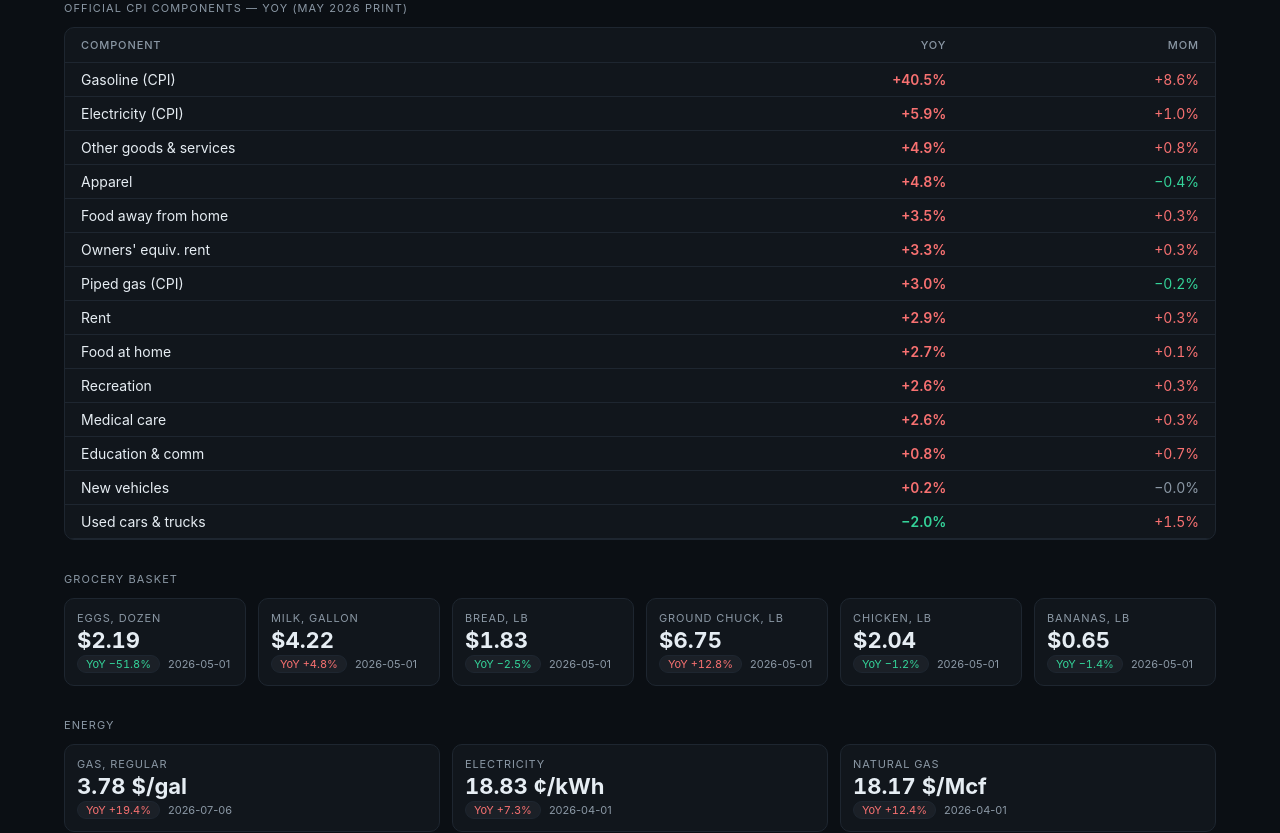
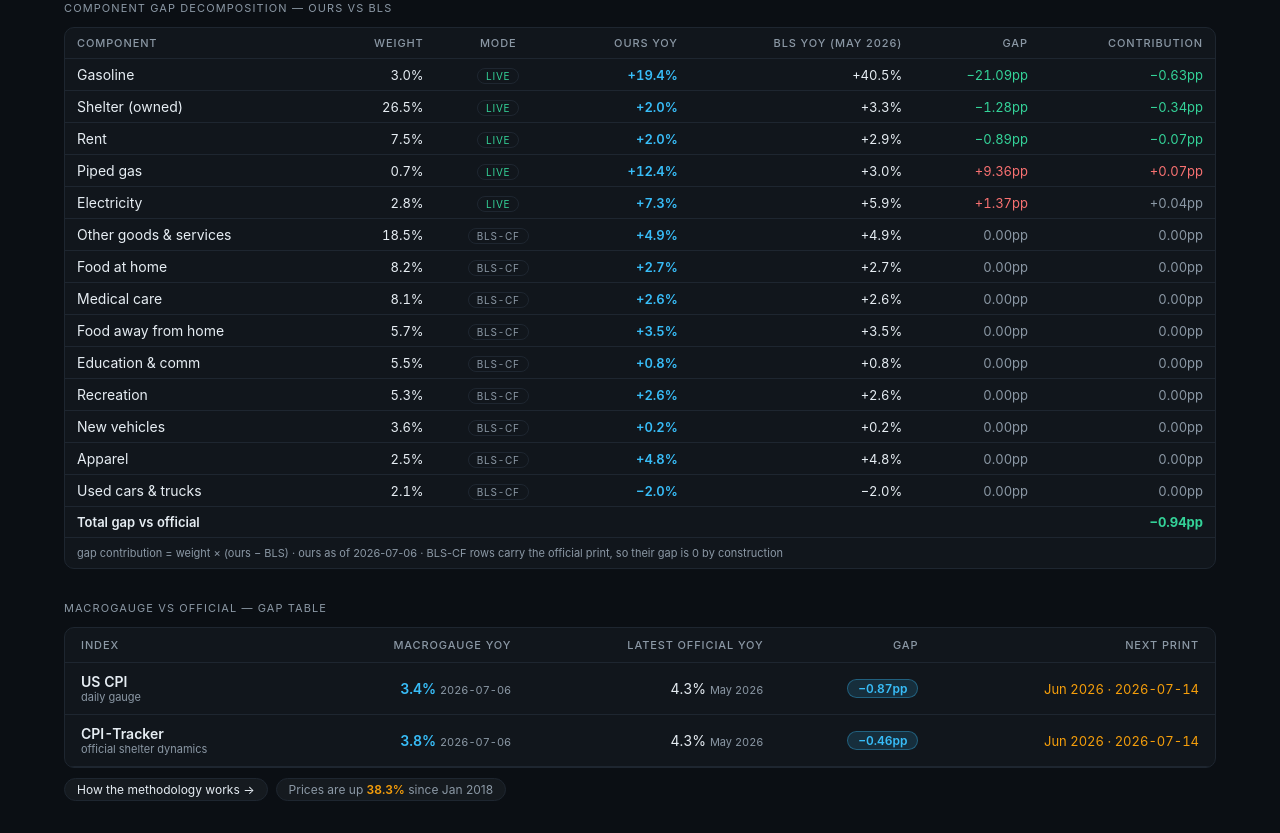
Before and after one commit to ewyluda/macrogauge, a Next.js app in the folder site/: page / in a window 1280 px wide. Shown: the part 840-1673 px from the top of the page. Built offline with nearby package versions, Linux system fonts and the light colour scheme.

Commit message:
feat: gap tables — variant cuts w/ next-print + component decomposition

```diff
--- a/site/src/app/page.tsx
+++ b/site/src/app/page.tsx
@@ -4,11 +4,14 @@ import qa from "../../public/data/qa.json";
 import status from "../../public/data/sources_status.json";
 import gaugeDaily from "../../public/data/gauge_daily.json";
 import compare from "../../public/data/compare.json";
+import gaptable from "../../public/data/gaptable.json";
 import { KpiCard } from "@/components/KpiCard";
 import { DeltaChip } from "@/components/DeltaChip";
 import { StatusPill } from "@/components/StatusPill";
 import { Section } from "@/components/Section";
 import { HeroChart } from "@/components/HeroChart";
+import { GapTable } from "@/components/GapTable";
+import { GapDecomposition } from "@/components/GapDecomposition";
 import { fmtMonth, fmtPct, fmtSigned, fmtMoney, yoyColor } from "@/lib/format";
 
 const GROUP_TITLES: Record<string, string> = {
@@ -168,6 +171,44 @@ export default function Home() {
         </div>
       </Section>
 
+      <Section title="Component gap decomposition — ours vs BLS">
+        <GapDecomposition
+          rows={gaptable.rows}
+          asOf={gaptable.as_of}
+          officialMonth={gaptable.official_month}
+          totalGapPp={gaptable.total_gap_pp}
+        />
+      </Section>
+
+      <Section title="Macrogauge vs official — gap table">
+        <GapTable
+          rows={[
+            {
+              index: "US CPI",
+              sub: "daily gauge",
+              oursYoy: pulse.gauge.yoy_pct,
+              oursAsOf: pulse.gauge.as_of,
+              officialYoy: pulse.official.yoy_pct,
+              officialMonth: pulse.official.month,
+            },
+            {
+              index: "CPI-Tracker",
+              sub: "official shelter dynamics",
+              oursYoy: pulse.tracker.yoy_pct,
+              oursAsOf: pulse.tracker.as_of,
+              officialYoy: pulse.official.yoy_pct,
+              officialMonth: pulse.official.month,
+            },
+          ]}
+          nextPrint={pulse.next_print}
+          cumulativePct={
+            gaugeDaily.variants.gauge.index[
+              gaugeDaily.variants.gauge.index.length - 1
+            ] - 100
+          }
+        />
+      </Section>
+
       <Section title={`Official CPI components — YoY (${fmtMonth(cpi.month)} print)`}>
         <div
           style={{
--- /dev/null
+++ b/site/src/components/GapDecomposition.tsx
@@ -0,0 +1,111 @@
+import { fmtMonth, fmtPp, fmtSigned, yoyColor } from "@/lib/format";
+
+const th: React.CSSProperties = {
+  textAlign: "right",
+  fontSize: 11,
+  letterSpacing: "0.08em",
+  textTransform: "uppercase",
+  color: "var(--muted)",
+  fontWeight: 500,
+  padding: "8px 12px",
+  borderBottom: "1px solid var(--border)",
+};
+const td: React.CSSProperties = {
+  padding: "7px 12px",
+  fontSize: 13,
+  textAlign: "right",
+  borderBottom: "1px solid var(--border)",
+  fontVariantNumeric: "tabular-nums",
+};
+
+type Row = {
+  component: string;
+  label: string;
+  weight: number;
+  mode: string;
+  ours_yoy_pct: number | null;
+  bls_yoy_pct: number;
+  gap_pp: number | null;
+  contribution_pp: number | null;
+};
+
+export function GapDecomposition({
+  rows,
+  asOf,
+  officialMonth,
+  totalGapPp,
+}: {
+  rows: Row[];
+  asOf: string;
+  officialMonth: string;
+  totalGapPp: number;
+}) {
+  return (
+    <div
+      style={{
+        background: "var(--card)",
+        border: "1px solid var(--border)",
+        borderRadius: 10,
+        overflow: "hidden",
+      }}
+    >
+      <table style={{ width: "100%", borderCollapse: "collapse" }}>
+        <thead>
+          <tr>
+            <th style={{ ...th, textAlign: "left" }}>Component</th>
+            <th style={th}>Weight</th>
+            <th style={{ ...th, textAlign: "center" }}>Mode</th>
+            <th style={th}>Ours YoY</th>
+            <th style={th}>BLS YoY ({fmtMonth(officialMonth)})</th>
+            <th style={th}>Gap</th>
+            <th style={th}>Contribution</th>
+          </tr>
+        </thead>
+        <tbody>
+          {rows.map((r) => (
+            <tr key={r.component}>
+              <td style={{ ...td, textAlign: "left", fontSize: 14 }}>{r.label}</td>
+              <td style={td}>{(r.weight * 100).toFixed(1)}%</td>
+              <td style={{ ...td, textAlign: "center" }}>
+                <span
+                  style={{
+                    fontSize: 10,
+                    letterSpacing: "0.08em",
+                    padding: "1px 8px",
+                    borderRadius: 999,
+                    border: "1px solid var(--border)",
+                    color:
+                      r.mode === "live" ? "var(--accent-emerald)" : "var(--muted)",
+                  }}
+                >
+                  {r.mode === "live" ? "LIVE" : "BLS-CF"}
+                </span>
+              </td>
+              <td style={{ ...td, color: "var(--accent-sky)", fontWeight: 600 }}>
+                {fmtSigned(r.ours_yoy_pct)}
+              </td>
+              <td style={td}>{fmtSigned(r.bls_yoy_pct)}</td>
+              <td style={{ ...td, color: yoyColor(r.gap_pp) }}>{fmtPp(r.gap_pp)}</td>
+              <td style={{ ...td, color: yoyColor(r.contribution_pp) }}>
+                {fmtPp(r.contribution_pp)}
+              </td>
+            </tr>
+          ))}
+          <tr>
+            <td style={{ ...td, textAlign: "left", fontWeight: 600 }}>
+              Total gap vs official
+            </td>
+            <td style={td} colSpan={5} />
+            <td style={{ ...td, fontWeight: 700, color: yoyColor(totalGapPp) }}>
+              {fmtPp(totalGapPp)}
+            </td>
+          </tr>
+        </tbody>
+      </table>
+      <div style={{ fontSize: 11, color: "var(--muted)", padding: "8px 12px" }}>
+        gap contribution = weight × (ours − BLS) · ours as of {asOf} · BLS-CF rows
+        carry the official print, so their gap is 0 by construction
+      </div>
+    </div>
+  );
+}
--- /dev/null
+++ b/site/src/components/GapTable.tsx
@@ -0,0 +1,156 @@
+import Link from "next/link";
+import { fmtMonth, fmtPct, fmtPp } from "@/lib/format";
+
+const th: React.CSSProperties = {
+  textAlign: "left",
+  fontSize: 11,
+  letterSpacing: "0.08em",
+  textTransform: "uppercase",
+  color: "var(--muted)",
+  fontWeight: 500,
+  padding: "10px 16px",
+  borderBottom: "1px solid var(--border)",
+};
+const td: React.CSSProperties = {
+  padding: "10px 16px",
+  fontSize: 14,
+  borderBottom: "1px solid var(--border)",
+};
+
+export type GapRow = {
+  index: string;
+  sub: string;
+  oursYoy: number;
+  oursAsOf: string;
+  officialYoy: number;
+  officialMonth: string;
+};
+
+export function GapTable({
+  rows,
+  nextPrint,
+  cumulativePct,
+}: {
+  rows: GapRow[];
+  nextPrint: { date: string; reference_month: string } | null;
+  cumulativePct: number;
+}) {
+  return (
+    <div>
+      <div
+        style={{
+          background: "var(--card)",
+          border: "1px solid var(--border)",
+          borderRadius: 10,
+          overflow: "hidden",
+        }}
+      >
+        <table
+          style={{
+            width: "100%",
+            borderCollapse: "collapse",
+            fontVariantNumeric: "tabular-nums",
+          }}
+        >
+          <thead>
+            <tr>
+              <th style={th}>Index</th>
+              <th style={{ ...th, textAlign: "right" }}>Macrogauge YoY</th>
+              <th style={{ ...th, textAlign: "right" }}>Latest official YoY</th>
+              <th style={{ ...th, textAlign: "right" }}>Gap</th>
+              <th style={{ ...th, textAlign: "right" }}>Next print</th>
+            </tr>
+          </thead>
+          <tbody>
+            {rows.map((r) => {
+              const gap = r.oursYoy - r.officialYoy;
+              return (
+                <tr key={r.index}>
+                  <td style={td}>
+                    <div style={{ fontWeight: 600 }}>{r.index}</div>
+                    <div style={{ fontSize: 11, color: "var(--muted)" }}>{r.sub}</div>
+                  </td>
+                  <td style={{ ...td, textAlign: "right" }}>
+                    <span style={{ color: "var(--accent-sky)", fontWeight: 600 }}>
+                      {fmtPct(r.oursYoy)}
+                    </span>{" "}
+                    <span style={{ fontSize: 11, color: "var(--muted)" }}>
+                      {r.oursAsOf}
+                    </span>
+                  </td>
+                  <td style={{ ...td, textAlign: "right" }}>
+                    {fmtPct(r.officialYoy)}{" "}
+                    <span style={{ fontSize: 11, color: "var(--muted)" }}>
+                      {fmtMonth(r.officialMonth)}
+                    </span>
+                  </td>
+                  <td style={{ ...td, textAlign: "right" }}>
+                    <span
+                      style={{
+                        display: "inline-block",
+                        background:
+                          gap < 0 ? "rgba(56, 189, 248, 0.15)" : "rgba(248, 113, 113, 0.15)",
+                        border: `1px solid ${gap < 0 ? "rgba(56, 189, 248, 0.35)" : "rgba(248, 113, 113, 0.35)"}`,
+                        color: gap < 0 ? "var(--accent-sky)" : "var(--accent-red)",
+                        borderRadius: 999,
+                        padding: "1px 10px",
+                        fontSize: 12,
+                        fontWeight: 600,
+                      }}
+                    >
+                      {fmtPp(gap)}
+                    </span>
+                  </td>
+                  <td
+                    style={{
+                      ...td,
+                      textAlign: "right",
+                      color: "var(--accent-amber)",
+                      fontSize: 13,
+                    }}
+                  >
+                    {nextPrint
+                      ? `${fmtMonth(`${nextPrint.reference_month}-01`)} · ${nextPrint.date}`
+                      : "—"}
+                  </td>
+                </tr>
+              );
+            })}
+          </tbody>
+        </table>
+      </div>
+      <div style={{ display: "flex", gap: 8, flexWrap: "wrap", marginTop: 10 }}>
+        <Link
+          href="/methodology"
+          style={{
+            border: "1px solid var(--border)",
+            background: "var(--chip-bg)",
+            borderRadius: 999,
+            padding: "3px 12px",
+            fontSize: 12,
+            color: "var(--text)",
+            textDecoration: "none",
+          }}
+        >
+          How the methodology works →
+        </Link>
+        <span
+          style={{
+            border: "1px solid var(--border)",
+            background: "var(--chip-bg)",
+            borderRadius: 999,
+            padding: "3px 12px",
+            fontSize: 12,
+            color: "var(--muted)",
+          }}
+        >
+          Prices are up{" "}
+          <span style={{ color: "var(--accent-amber)", fontWeight: 600 }}>
+            {cumulativePct.toFixed(1)}%
+          </span>{" "}
+          since Jan 2018
+        </span>
+      </div>
+    </div>
+  );
+}
```
